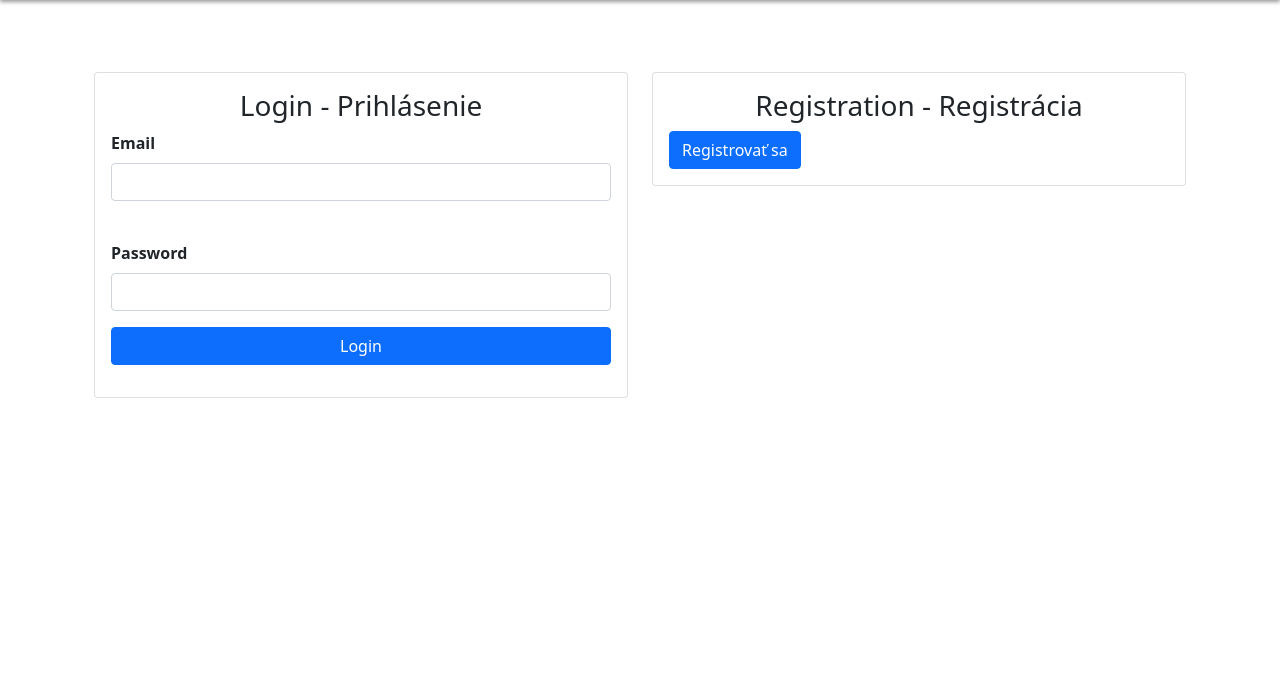
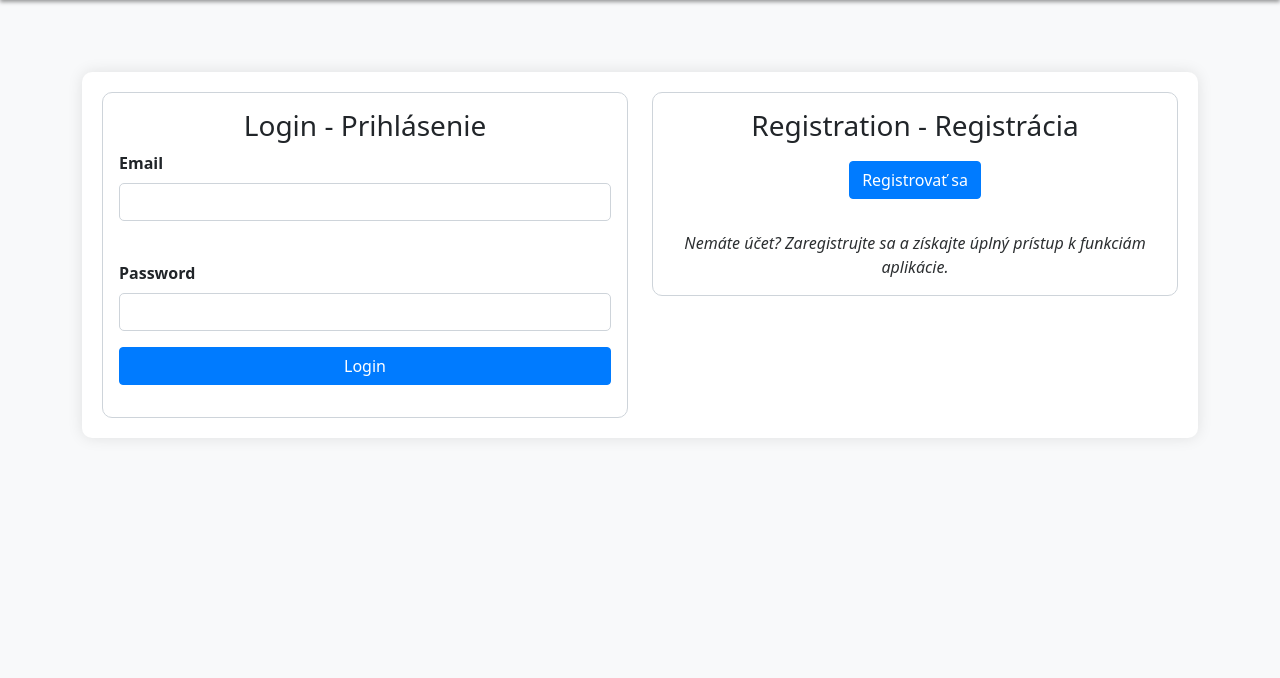
Before and after one commit to Marek21SK/QRCode-app, a PHP site: page /login.php in a window 1280 px wide. Shown: the part 56-734 px from the top of the page. Run offline with PHP 8.4, Linux system fonts and the light colour scheme; data that the repository does not hold is empty.

Commit message:
Implementovanie CSS, zmeny v HTML elementoch

```diff
--- a/app/about.php
+++ b/app/about.php
@@ -1,6 +1,8 @@
 <?php include 'inc/header.php'; ?>
+<style> <?php include 'styles/style.css'; ?> </style>
 
 <div class="container mt-5 text-center">
+    <div class="custom-container">
     <h1 class="display-4">QR Code App</h1>
     <p class="lead">Táto aplikácia vám umožňuje jednoducho generovať a zdieľať QR kódy pre platby.</p>
 
@@ -29,5 +31,6 @@
 
     <h2 class="mt-5">Kontaktujte nás</h2>
     <p class="lead">Ak máte akékoľvek otázky alebo problémy, kontaktujte nás na <a href="mailto:info@qrcodeapp.sk">info@qrcodeapp.sk</a></p>
+    </div>
 </div>
 <?php include 'inc/footer.php'; ?>
--- a/app/login.php
+++ b/app/login.php
@@ -2,6 +2,7 @@
 <?php include 'config/login_process.php';?>
 <?php include 'config/register_process.php';?>
 <?php include 'config/database.php';?>
+<style><?php include 'styles/style.css';?></style>
 
 <!-- Skript na schovanie alertu po určitom čase -->
 <script>
@@ -11,7 +12,7 @@
 </script>
 
 <!-- Prihlásenie -->
-<div class="container mt-5">
+<div class="container container-custom mt-5">
     <div class="row justify-content-center">
         <div class="col-md-6">
             <div class="card">
@@ -44,12 +45,15 @@
         <!-- Registrácia - Zobrazenie v modálnom one -->
         <div class="col-md-6">
             <div class="card">
-                <div class="card-body">
+                <div class="card-body text-center">
                     <h3 class="card-title text-center">Registration - Registrácia</h3>
                     <!-- Odkaz na zobrazenie modálneho okna -->
-                    <button type="button" class="btn btn-primary" data-bs-toggle="modal" data-bs-target="#registrationModal">
+                    <button type="button" class="btn btn-primary mb-3" data-bs-toggle="modal" data-bs-target="#registrationModal" style="margin-top: 10px;">
                         Registrovať sa
                     </button>
+                    <div class="mt-3 text-center">
+                        <h7>Nemáte účet? Zaregistrujte sa a získajte úplný prístup k funkciám aplikácie.</h7>
+                    </div>
                 </div>
                 <div class="d-grid">
                     <?php if (isset($_SESSION['error3'])) {
```
